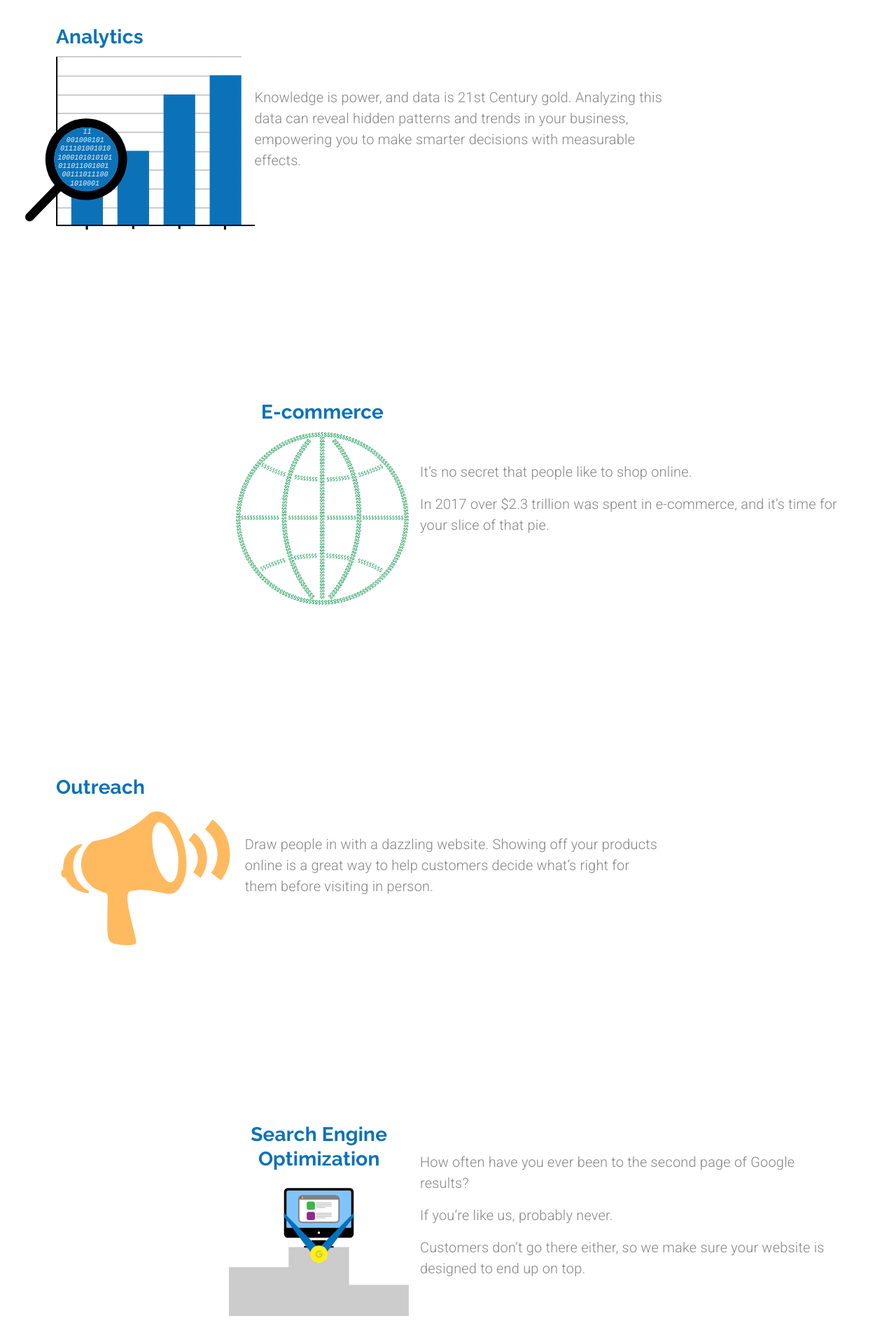
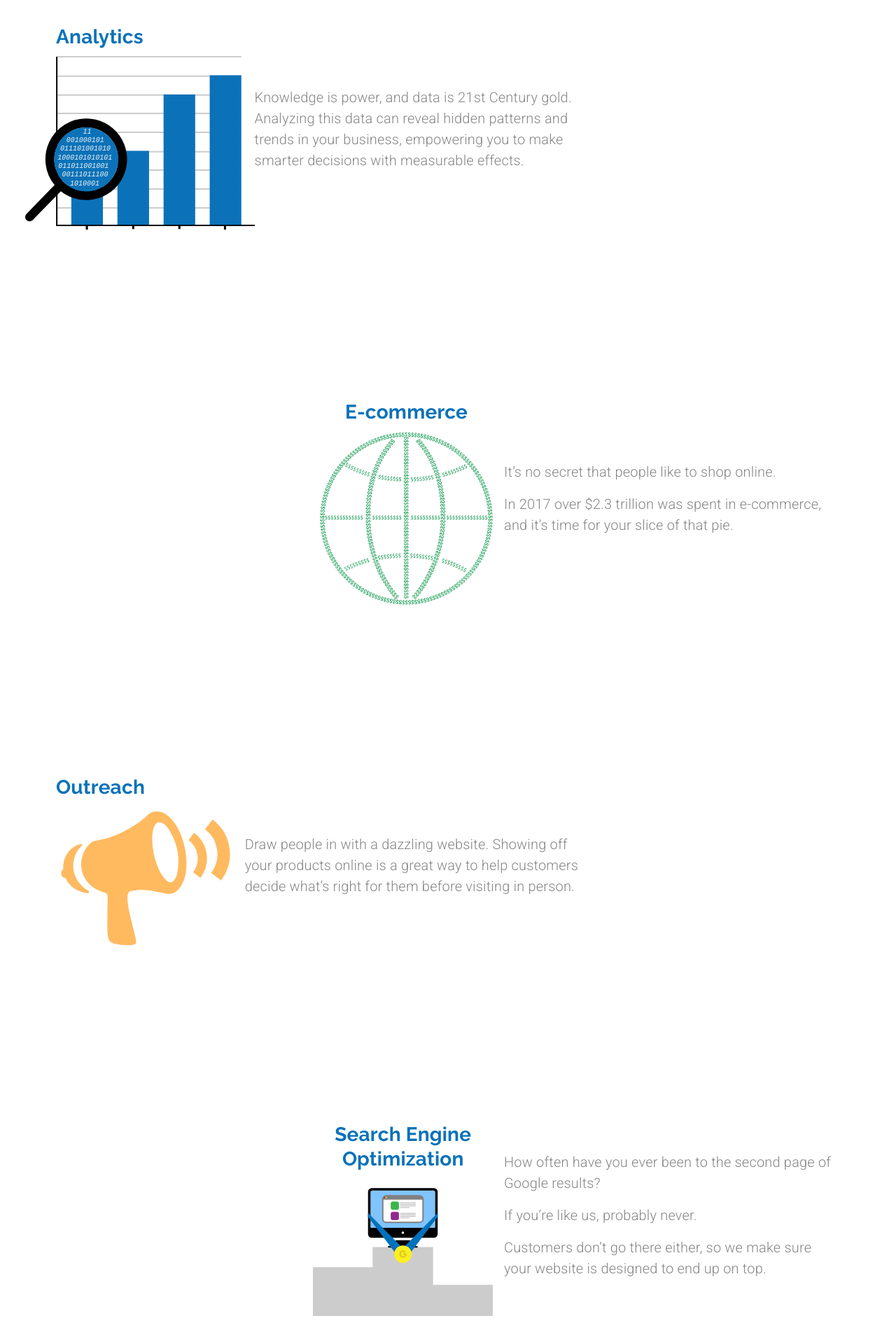
Before and after one commit to daw-maj-pl/arcdevelopment, a React (Create React App) app: page /websites in a window 1280 px wide. Shown: the part 620-2540 px from the top of the page at 70% size. Built offline with nearby package versions, Linux system fonts and the light colour scheme.

Commit message:
Add some responsiveness and import CallToAction

```diff
--- a/src/components/Websites.js
+++ b/src/components/Websites.js
@@ -12,6 +12,8 @@ import analytics from '../assets/analytics.svg';
 import seo from '../assets/seo.svg';
 import outreach from '../assets/outreach.svg';
 import ecommerce from '../assets/ecommerce.svg';
+
+import CallToAction from './ui/CallToAction';
 
 const useStyles = makeStyles(theme => ({
   heading: {
@@ -36,6 +38,7 @@ export default function Websites(props) {
   const classes = useStyles();
   const theme = useTheme();
   const matchesMD = useMediaQuery(theme.breakpoints.down('md'));
+  const matchesSM = useMediaQuery(theme.breakpoints.down('sm'));
   const matchesXS = useMediaQuery(theme.breakpoints.down('xs'));
 
   return (
@@ -106,7 +109,7 @@ export default function Websites(props) {
       <Grid
         item
         container
-        direction="row"
+        direction={matchesSM ? 'column' : 'row'}
         alignItems="center"
         className={classes.rowContainer}
         style={{ marginTop: '15em' }}
@@ -114,7 +117,11 @@ export default function Websites(props) {
         <Grid item>
           <Grid container direction="column">
             <Grid item>
-              <Typography variant="h4" gutterBottom>
+              <Typography
+                align={matchesSM ? 'center' : undefined}
+                variant="h4"
+                gutterBottom
+              >
                 Analytics
               </Typography>
             </Grid>
@@ -127,8 +134,8 @@ export default function Websites(props) {
             </Grid>
           </Grid>
         </Grid>
-        <Grid item>
-          <Typography variant="body1" className={classes.paragraphContainer}>
+        <Grid item className={classes.paragraphContainer}>
+          <Typography align={matchesSM ? 'center' : undefined} variant="body1">
             Knowledge is power, and data is 21st Century gold. Analyzing this
             data can reveal hidden patterns and trends in your business,
             empowering you to make smarter decisions with measurable effects.
@@ -138,7 +145,7 @@ export default function Websites(props) {
       <Grid
         item
         container
-        direction="row"
+        direction={matchesSM ? 'column' : 'row'}
         alignItems="center"
         justifyContent="flex-end"
         className={classes.rowContainer}
@@ -156,18 +163,22 @@ export default function Websites(props) {
             </Grid>
           </Grid>
         </Grid>
-        <Grid item style={{ marginLeft: '1em' }}>
+        <Grid
+          item
+          style={{ marginLeft: matchesSM ? 0 : '1em' }}
+          className={classes.paragraphContainer}
+        >
           <Typography
+            align={matchesSM ? 'center' : undefined}
             variant="body1"
             paragraph
-            className={classes.paragraphContainer}
           >
             It’s no secret that people like to shop online.
           </Typography>
           <Typography
+            align={matchesSM ? 'center' : undefined}
             variant="body1"
             paragraph
-            className={classes.paragraphContainer}
           >
             In 2017 over $2.3 trillion was spent in e-commerce, and it’s time
             for your slice of that pie.
@@ -177,14 +188,18 @@ export default function Websites(props) {
       <Grid
         item
         container
-        direction="row"
+        direction={matchesSM ? 'column' : 'row'}
         alignItems="center"
         className={classes.rowContainer}
       >
         <Grid item>
           <Grid container direction="column">
             <Grid item>
-              <Typography variant="h4" gutterBottom>
+              <Typography
+                align={matchesSM ? 'center' : undefined}
+                variant="h4"
+                gutterBottom
+              >
                 Outreach
               </Typography>
             </Grid>
@@ -193,8 +208,12 @@ export default function Websites(props) {
             </Grid>
           </Grid>
         </Grid>
-        <Grid item style={{ marginLeft: '1em' }}>
-          <Typography variant="body1" className={classes.paragraphContainer}>
+        <Grid
+          item
+          className={classes.paragraphContainer}
+          style={{ marginLeft: matchesSM ? 0 : '1em' }}
+        >
+          <Typography align={matchesSM ? 'center' : undefined} variant="body1">
             Draw people in with a dazzling website. Showing off your products
             online is a great way to help customers decide what’s right for them
             before visiting in person.
@@ -204,7 +223,7 @@ export default function Websites(props) {
       <Grid
         item
         container
-        direction="row"
+        direction={matchesSM ? 'column' : 'row'}
         alignItems="center"
         justifyContent="flex-end"
         className={classes.rowContainer}
@@ -224,31 +243,38 @@ export default function Websites(props) {
             </Grid>
           </Grid>
         </Grid>
-        <Grid item style={{ marginLeft: '1em' }}>
+        <Grid
+          item
+          style={{ marginLeft: matchesSM ? 0 : '1em' }}
+          className={classes.paragraphContainer}
+        >
           <Typography
+            align={matchesSM ? 'center' : undefined}
             variant="body1"
             paragraph
-            className={classes.paragraphContainer}
           >
             How often have you ever been to the second page of Google results?
           </Typography>
           <Typography
+            align={matchesSM ? 'center' : undefined}
             variant="body1"
             paragraph
-            className={classes.paragraphContainer}
           >
             If you’re like us, probably never.
           </Typography>
           <Typography
+            align={matchesSM ? 'center' : undefined}
             variant="body1"
             paragraph
-            className={classes.paragraphContainer}
           >
             Customers don’t go there either, so we make sure your website is
             designed to end up on top.
           </Typography>
         </Grid>
       </Grid>
+      <Grid item>
+        <CallToAction setValue={props.setValue} />
+      </Grid>
     </Grid>
   );
 }
```
